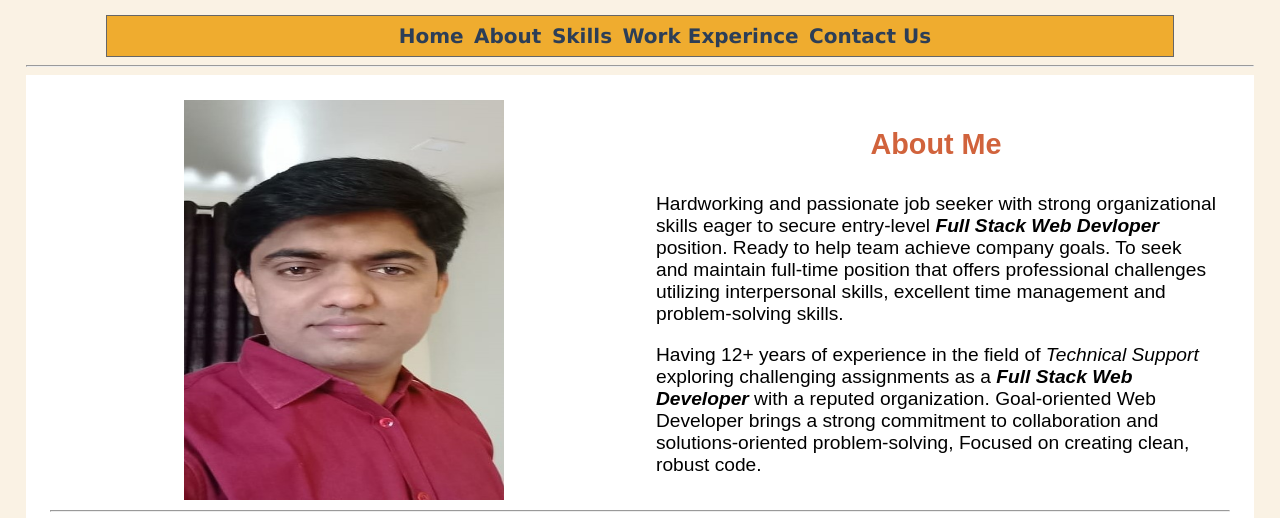
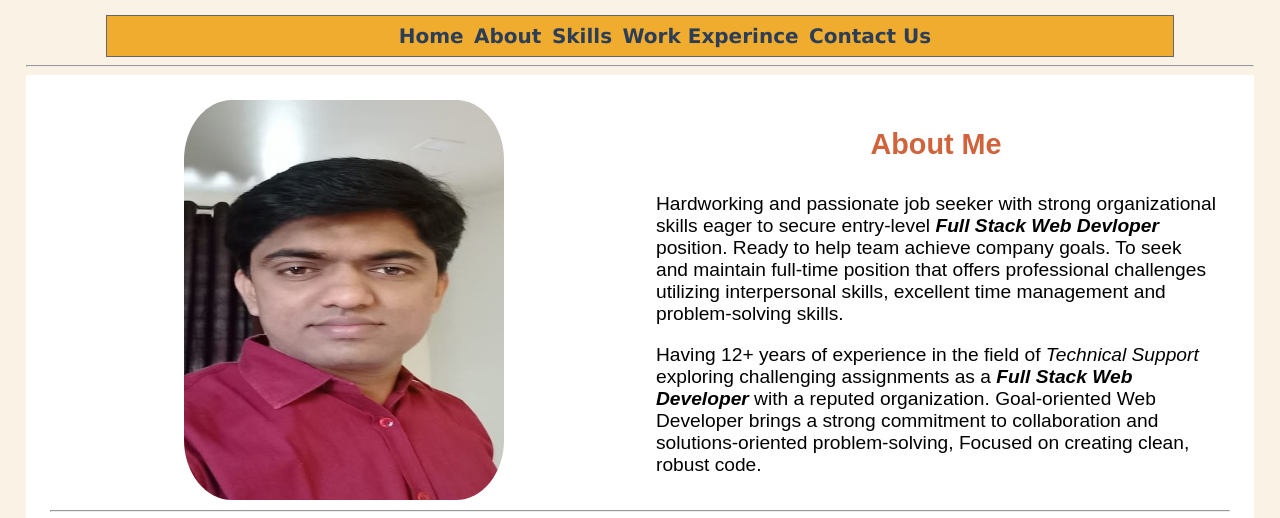
Before and after one commit to sachink88/sachink88profile, a plain HTML site: page index.html in a window 1280 px wide. Shown: the part 142-660 px from the top of the page. Drawn offline with Linux system fonts and the light colour scheme.

Commit message:
Update style.css

```diff
--- a/css/style.css
+++ b/css/style.css
@@ -100,6 +100,10 @@ main {
     padding: 2%;
     font-size: 1.2em;
 
+}
+
+main section div img{
+    border-radius: 15%;
 }
 
 /*
```
